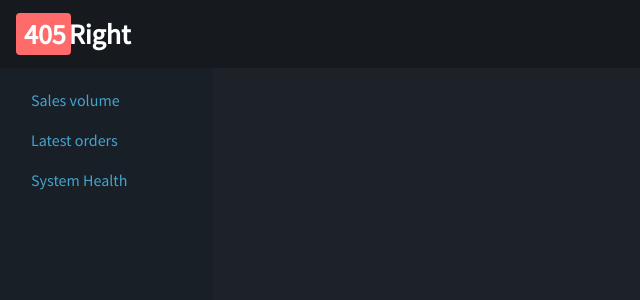
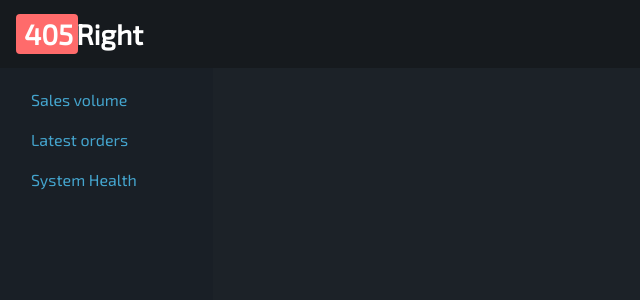
Before and after one commit to southnort/AngularTutorialApp, an Angular app in the folder AngularTutorial/: page / in a window 1280 px wide. Shown: the top 300 px of the page, without its empty margins (0-640 px from the left). Built offline with nearby package versions, Linux system fonts and the light colour scheme.

Commit message:
шрифт изменен

```diff
--- a/AngularTutorial/src/index.html
+++ b/AngularTutorial/src/index.html
@@ -7,7 +7,7 @@
 
   <meta name="viewport" content="width=device-width, initial-scale=1">
   <link rel="icon" type="image/x-icon" href="favicon.ico">
-  <link href="https://fonts.googleapis.com/css?family=Source+Sans+Pro" rel="stylesheet">
+  <link href="https://fonts.googleapis.com/css?family=Exo+2" rel="stylesheet">
 </head>
 <body>
   <app-root></app-root>
--- a/AngularTutorial/src/styles.css
+++ b/AngularTutorial/src/styles.css
@@ -6,8 +6,8 @@
   height: 100%;
 }
 
-body{
-  font-family: 'Source Sans Pro', sans-serif;
+body {
+  font-family: 'Exo 2', sans-serif;
   background-color: #1C2228;
   color: #f7fff7;
   height: 100%;
```
